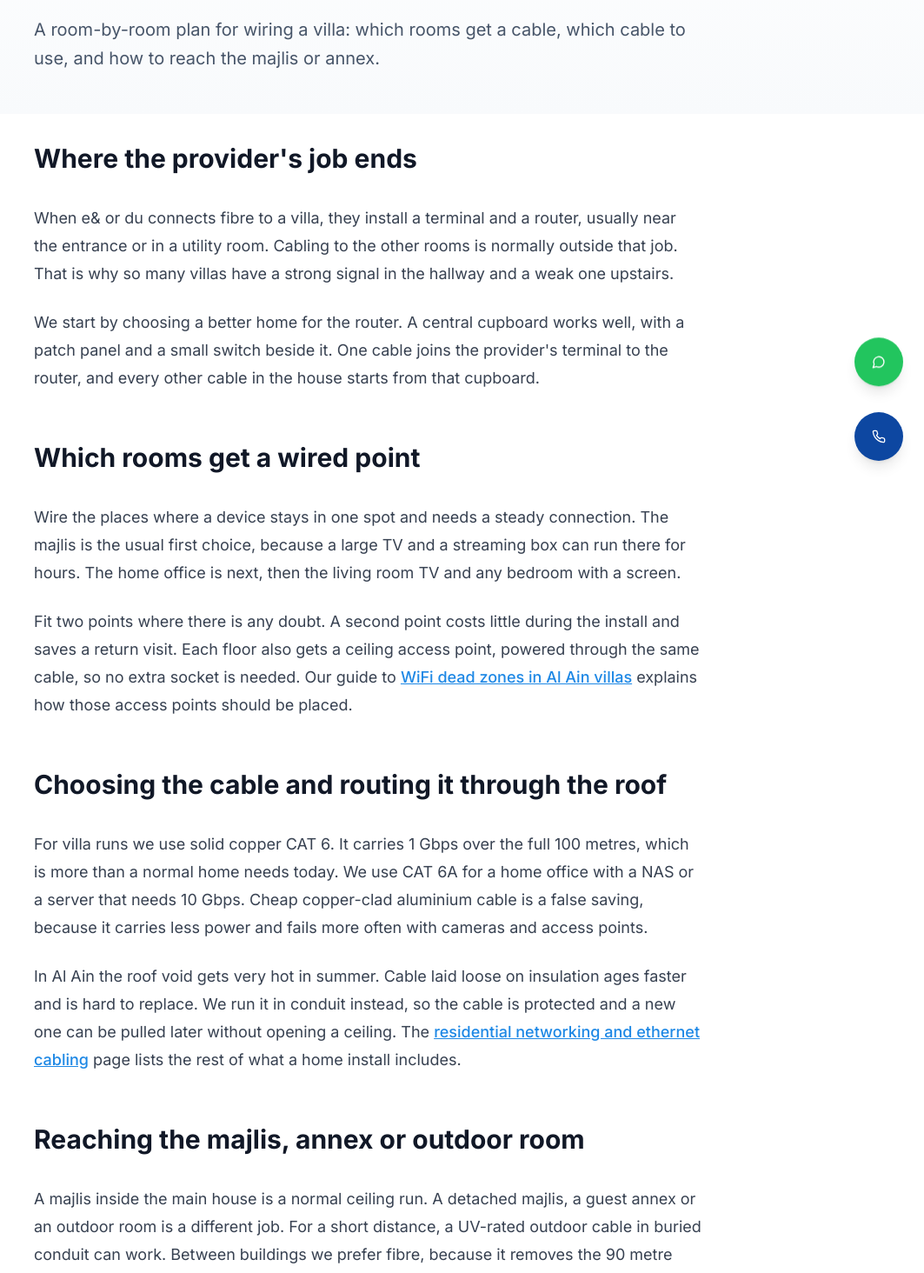
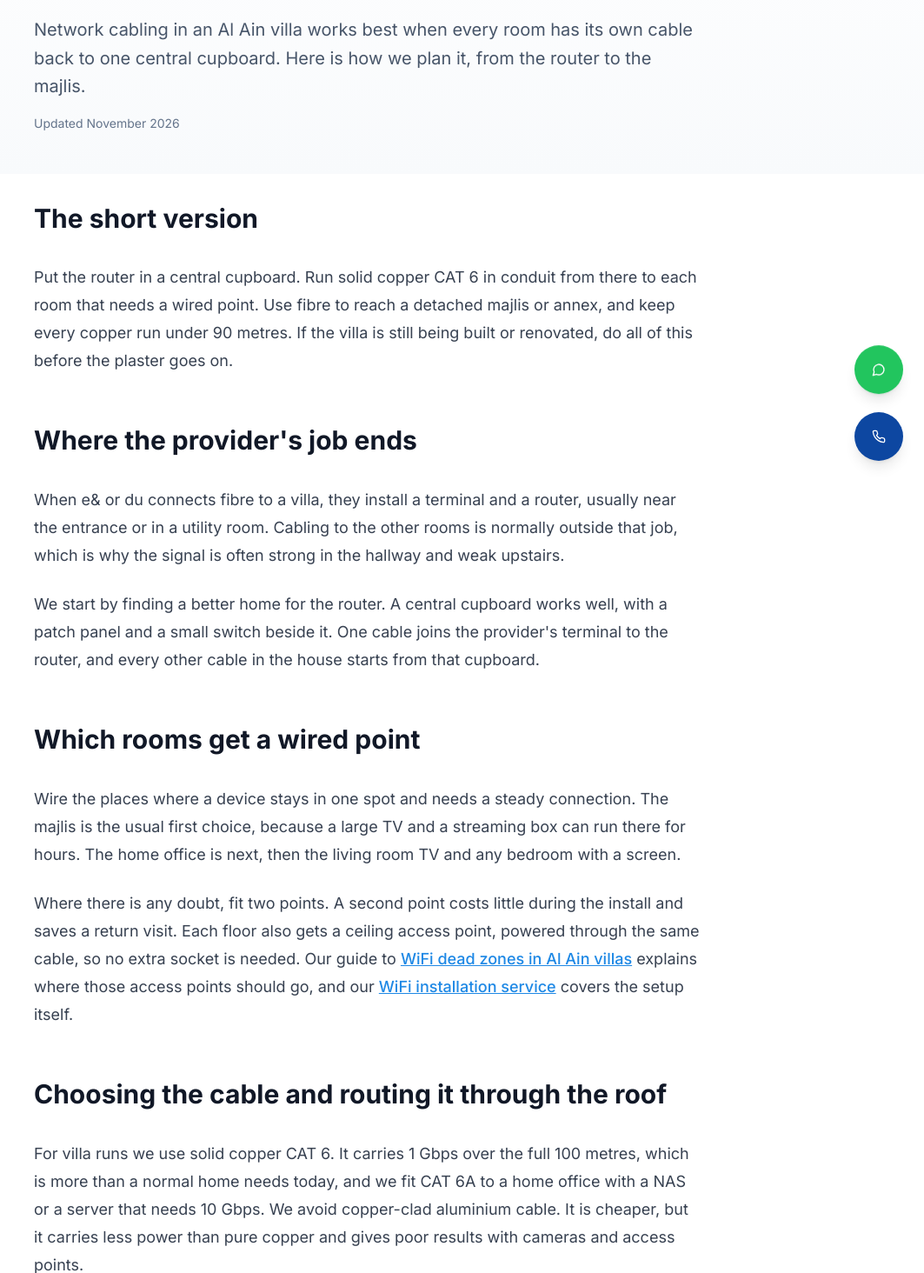
Before and after one commit to ibnhabib/technical-services, a Next.js app: page /guides/network-cabling-al-ain-villas in a window 1280 px wide. Shown: the part 246-1710 px from the top of the page at 87% size, without its empty margins (217-1280 px from the left). Built offline with nearby package versions, Linux system fonts and the light colour scheme.

Commit message:
Humanize and SEO-tune the villa network cabling guide: intro keyword, short version, FAQ, breadcrumb and dated Article schema, more internal links

```diff
--- a/src/app/guides/network-cabling-al-ain-villas/page.tsx
+++ b/src/app/guides/network-cabling-al-ain-villas/page.tsx
@@ -4,35 +4,70 @@ import Link from "next/link";
 import { Button } from "@/components/ui/button";
 import { TrackedLink } from "@/components/TrackedLink";
 import { PhoneCall } from "lucide-react";
-import { SITE_URL } from "@/lib/schema";
+import { SITE_URL, faqSchema } from "@/lib/schema";
 
+const PATH = "/guides/network-cabling-al-ain-villas";
 const DESCRIPTION =
-  "How to plan network cabling in an Al Ain villa: wired points room by room, CAT 6 in conduit, links to a majlis or annex, and what to do before walls close.";
+  "Plan network cabling for an Al Ain villa: wired points room by room, CAT 6 in conduit, fibre to a majlis or annex, and what to do before the walls close.";
+const PUBLISHED = "2026-11-26";
 
 export const metadata: Metadata = {
   title: "Network Cabling for Al Ain Villas",
   description: DESCRIPTION,
-  alternates: { canonical: "/guides/network-cabling-al-ain-villas" },
-  openGraph: ogMeta("/guides/network-cabling-al-ain-villas"),
+  alternates: { canonical: PATH },
+  openGraph: ogMeta(PATH),
 };
+
+const faqs = [
+  {
+    question: "Can you add network cabling to a villa that is already finished?",
+    answer:
+      "Usually yes. We run the cable through the roof void and bring it down to each point, using trunking where a finished wall cannot be opened. It takes more planning than a new build, so we walk through the house first.",
+  },
+  {
+    question: "Is CAT 6 or CAT 6A better for a home?",
+    answer:
+      "CAT 6 is enough for most homes. It carries 1 Gbps over 100 metres and 10 Gbps over runs up to about 55 metres. CAT 6A costs more and is thicker, so we use it for links that need 10 Gbps at full distance, such as a home office with a NAS.",
+  },
+  {
+    question: "Do I still need cables if I have a mesh WiFi system?",
+    answer:
+      "Yes, a cable to each mesh node keeps the system steady, because the nodes no longer use WiFi to talk to each other. TVs and desktop computers also run better on a cable than on WiFi.",
+  },
+];
 
 const articleSchema = {
   "@context": "https://schema.org",
   "@type": "Article",
   headline: "Network Cabling for Al Ain Villas: A Room-by-Room Plan",
   description: DESCRIPTION,
+  datePublished: PUBLISHED,
+  dateModified: PUBLISHED,
   author: { "@type": "Organization", name: "Technical Services" },
   publisher: { "@type": "Organization", name: "Technical Services", url: SITE_URL },
-  mainEntityOfPage: `${SITE_URL}/guides/network-cabling-al-ain-villas`,
+  mainEntityOfPage: `${SITE_URL}${PATH}`,
+};
+
+const breadcrumbSchema = {
+  "@context": "https://schema.org",
+  "@type": "BreadcrumbList",
+  itemListElement: [
+    { "@type": "ListItem", position: 1, name: "Home", item: SITE_URL },
+    { "@type": "ListItem", position: 2, name: "Al Ain", item: `${SITE_URL}/al-ain` },
+    { "@type": "ListItem", position: 3, name: "Network Cabling for Al Ain Villas", item: `${SITE_URL}${PATH}` },
+  ],
 };
 
 export default function NetworkCablingGuide() {
   return (
     <div className="min-h-screen bg-white">
-      <script
-        type="application/ld+json"
-        dangerouslySetInnerHTML={{ __html: JSON.stringify(articleSchema) }}
-      />
+      {[articleSchema, breadcrumbSchema, faqSchema(faqs)].map((s) => (
+        <script
+          key={s["@type"]}
+          type="application/ld+json"
+          dangerouslySetInnerHTML={{ __html: JSON.stringify(s) }}
+        />
+      ))}
 
       <section className="pt-32 pb-12 bg-gradient-to-b from-white to-slate-50">
         <div className="container px-4 mx-auto">
@@ -41,9 +76,11 @@ export default function NetworkCablingGuide() {
               Network Cabling for Al Ain Villas
             </h1>
             <p className="text-xl leading-relaxed text-slate-600">
-              A room-by-room plan for wiring a villa: which rooms get a cable, which cable to
-              use, and how to reach the majlis or annex.
+              Network cabling in an Al Ain villa works best when every room has its own cable
+              back to one central cupboard. Here is how we plan it, from the router to the
+              majlis.
             </p>
+            <p className="mt-4 text-sm text-slate-500">Updated November 2026</p>
           </div>
         </div>
       </section>
@@ -51,18 +88,26 @@ export default function NetworkCablingGuide() {
       <section className="py-8">
         <div className="container px-4 mx-auto">
           <div className="max-w-3xl mx-auto prose prose-lg">
+            <h2>The short version</h2>
+            <p>
+              Put the router in a central cupboard. Run solid copper CAT 6 in conduit from there
+              to each room that needs a wired point. Use fibre to reach a detached majlis or
+              annex, and keep every copper run under 90 metres. If the villa is still being
+              built or renovated, do all of this before the plaster goes on.
+            </p>
+
             <h2>Where the provider&apos;s job ends</h2>
             <p>
               When e&amp; or du connects fibre to a villa, they install a terminal and a router,
               usually near the entrance or in a utility room. Cabling to the other rooms is
-              normally outside that job. That is why so many villas have a strong signal in the
-              hallway and a weak one upstairs.
+              normally outside that job, which is why the signal is often strong in the hallway
+              and weak upstairs.
             </p>
             <p>
-              We start by choosing a better home for the router. A central cupboard works well,
-              with a patch panel and a small switch beside it. One cable joins the provider&apos;s
-              terminal to the router, and every other cable in the house starts from that
-              cupboard.
+              We start by finding a better home for the router. A central cupboard works well,
+              with a patch panel and a small switch beside it. One cable joins the
+              provider&apos;s terminal to the router, and every other cable in the house starts
+              from that cupboard.
             </p>
 
             <h2>Which rooms get a wired point</h2>
@@ -73,7 +118,7 @@ export default function NetworkCablingGuide() {
               bedroom with a screen.
             </p>
             <p>
-              Fit two points where there is any doubt. A second point costs little during the
+              Where there is any doubt, fit two points. A second point costs little during the
               install and saves a return visit. Each floor also gets a ceiling access point,
               powered through the same cable, so no extra socket is needed. Our guide to{" "}
               <Link
@@ -82,21 +127,26 @@ export default function NetworkCablingGuide() {
               >
                 WiFi dead zones in Al Ain villas
               </Link>{" "}
-              explains how those access points should be placed.
+              explains where those access points should go, and our{" "}
+              <Link href="/wifi-setup" className="text-primary hover:underline">
+                WiFi installation service
+              </Link>{" "}
+              covers the setup itself.
             </p>
 
             <h2>Choosing the cable and routing it through the roof</h2>
             <p>
               For villa runs we use solid copper CAT 6. It carries 1 Gbps over the full 100
-              metres, which is more than a normal home needs today. We use CAT 6A for a home
-              office with a NAS or a server that needs 10 Gbps. Cheap copper-clad aluminium
-              cable is a false saving, because it carries less power and fails more often with
-              cameras and access points.
+              metres, which is more than a normal home needs today, and we fit CAT 6A to a home
+              office with a NAS or a server that needs 10 Gbps. We avoid copper-clad aluminium
+              cable. It is cheaper, but it carries less power than pure copper and gives poor
+              results with cameras and access points.
             </p>
             <p>
-              In Al Ain the roof void gets very hot in summer. Cable laid loose on insulation
-              ages faster and is hard to replace. We run it in conduit instead, so the cable is
-              protected and a new one can be pulled later without opening a ceiling. The{" "}
+              The roof void in an Al Ain villa gets very hot in summer. Cable laid loose on
+              insulation ages faster there and is hard to replace. We run it in conduit
+              instead, so the cable is protected and a new one can be pulled later without
+              opening a ceiling. The{" "}
               <Link href="/ethernet" className="text-primary hover:underline">
                 residential networking and ethernet cabling
               </Link>{" "}
@@ -109,7 +159,11 @@ export default function NetworkCablingGuide() {
               annex or an outdoor room is a different job. For a short distance, a UV-rated
               outdoor cable in buried conduit can work. Between buildings we prefer fibre,
               because it removes the 90 metre limit of copper and keeps the two buildings
-              electrically separate.
+              electrically separate. If a fibre link or a new{" "}
+              <Link href="/fiber-optic" className="text-primary hover:underline">
+                fiber optic installation
+              </Link>{" "}
+              is part of the plan, we splice and test it ourselves.
             </p>
 
             <h2>Plan it before the walls close</h2>
@@ -120,17 +174,17 @@ export default function NetworkCablingGuide() {
               point to the central cupboard, and call us before the walls are closed.
             </p>
 
-            <h2>Mistakes we fix most often</h2>
+            <h2>Problems we look for on site</h2>
             <ul>
               <li>A router hidden inside a metal cabinet at the far end of the house.</li>
               <li>Wall sockets with no cable behind them.</li>
               <li>Cable runs over 90 metres that drop to a slow speed.</li>
-              <li>Cables that end in different places, with no panel and no labels.</li>
+              <li>Cables that end in different places, with no patch panel and no labels.</li>
             </ul>
 
             <h2>What you should get at handover</h2>
             <p>
-              Every cable tested, labelled at both ends, and a simple port map showing which
+              Every cable tested and labelled at both ends, plus a simple port map showing which
               wall point connects to which port. With that on file, later changes take minutes,
               whoever makes them. Our{" "}
               <Link href="/network-installation" className="text-primary hover:underline">
@@ -138,6 +192,14 @@ export default function NetworkCablingGuide() {
               </Link>{" "}
               page covers the same method for offices, shops and warehouses.
             </p>
+
+            <h2>Questions about villa cabling</h2>
+            {faqs.map((faq) => (
+              <div key={faq.question}>
+                <h3>{faq.question}</h3>
+                <p>{faq.answer}</p>
+              </div>
+            ))}
           </div>
 
           <div className="max-w-3xl mx-auto mt-12 pt-8 border-t border-slate-200 text-center">
```
Also changed, not shown: 1 other file (tests, documents, lock files or other folders).
